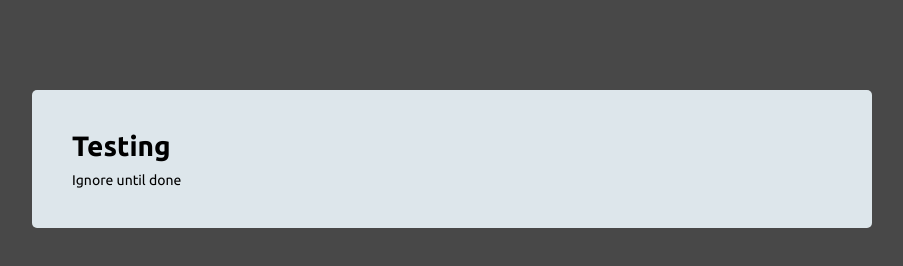
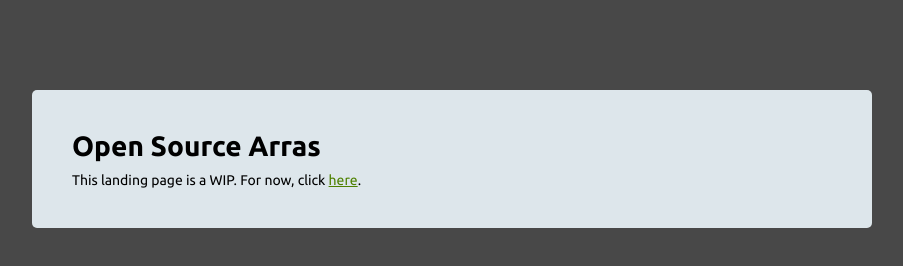
Before and after one commit to open-source-arras/open-source-arras.github.io, a plain HTML site: page index.html in a window 1280 px wide. Shown: the whole page, without its empty margins (188-1091 px from the left). Drawn offline with Linux system fonts and the light colour scheme.

Commit message:
Update index.html

```diff
--- a/index.html
+++ b/index.html
@@ -66,8 +66,8 @@
 	<body>
         <script src="https://keepandroidopen.org/banner.js?link=https://keepandroidopen.org/cta/&size=mini&animation=off&hidebutton=on"></script>
 		<div class="content">
-			<h1>Testing</h1>
-            <p>Ignore until done</p>
+			<h1>Open Source Arras</h1>
+            <p>This landing page is a WIP. For now, click <a href="https://github.com/open-source-arras/open-source-arras">here</a>.</p>
 		</div>
 	</body>
 </html>
```
